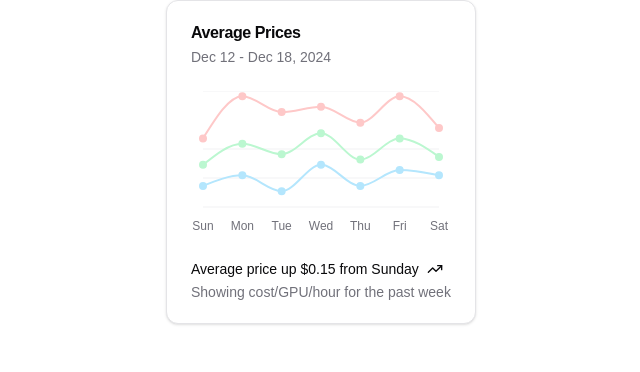
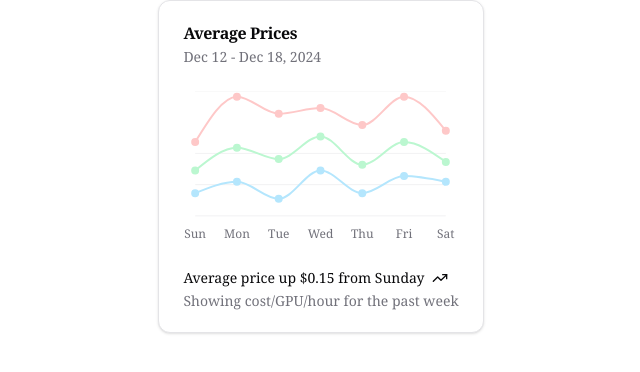
Before and after one commit to darzyx/gpu-auction-house, a Next.js app: page / in a window 1280 px wide. Shown: the top 372 px of the page, without its empty margins (319-959 px from the left). Built offline with nearby package versions, Linux system fonts and the light colour scheme.

Commit message:
Use SF Compute fonts

```diff
--- a/src/app/globals.css
+++ b/src/app/globals.css
@@ -1,10 +1,6 @@
 @tailwind base;
 @tailwind components;
 @tailwind utilities;
-
-body {
-    font-family: Arial, Helvetica, sans-serif;
-}
 
 @layer base {
     :root {
@@ -40,5 +36,6 @@ body {
     }
     body {
         @apply bg-background text-foreground;
+        font-family: ui-serif, Georgia, Cambria, "Times New Roman", Times, serif;
     }
 }
--- a/src/app/layout.tsx
+++ b/src/app/layout.tsx
@@ -1,18 +1,6 @@
 import type { Metadata } from "next";
-import localFont from "next/font/local";
 
 import "./globals.css";
-
-const geistSans = localFont({
-    src: "./fonts/GeistVF.woff",
-    variable: "--font-geist-sans",
-    weight: "100 900",
-});
-const geistMono = localFont({
-    src: "./fonts/GeistMonoVF.woff",
-    variable: "--font-geist-mono",
-    weight: "100 900",
-});
 
 export const metadata: Metadata = {
     title: "Create Next App",
@@ -26,19 +14,7 @@ export default function RootLayout({
 }>) {
     return (
         <html lang="en" className="min-h-screen">
-            <body
-                className={
-                    geistSans.variable +
-                    " " +
-                    geistMono.variable +
-                    " " +
-                    "antialiased" +
-                    " " +
-                    "flex min-h-screen w-full justify-center"
-                }
-            >
-                {children}
-            </body>
+            <body className="flex min-h-screen w-full justify-center">{children}</body>
         </html>
     );
 }
```
Also changed, not shown: src/app/fonts/GeistMonoVF.woff (deleted), src/app/fonts/GeistVF.woff (deleted).
